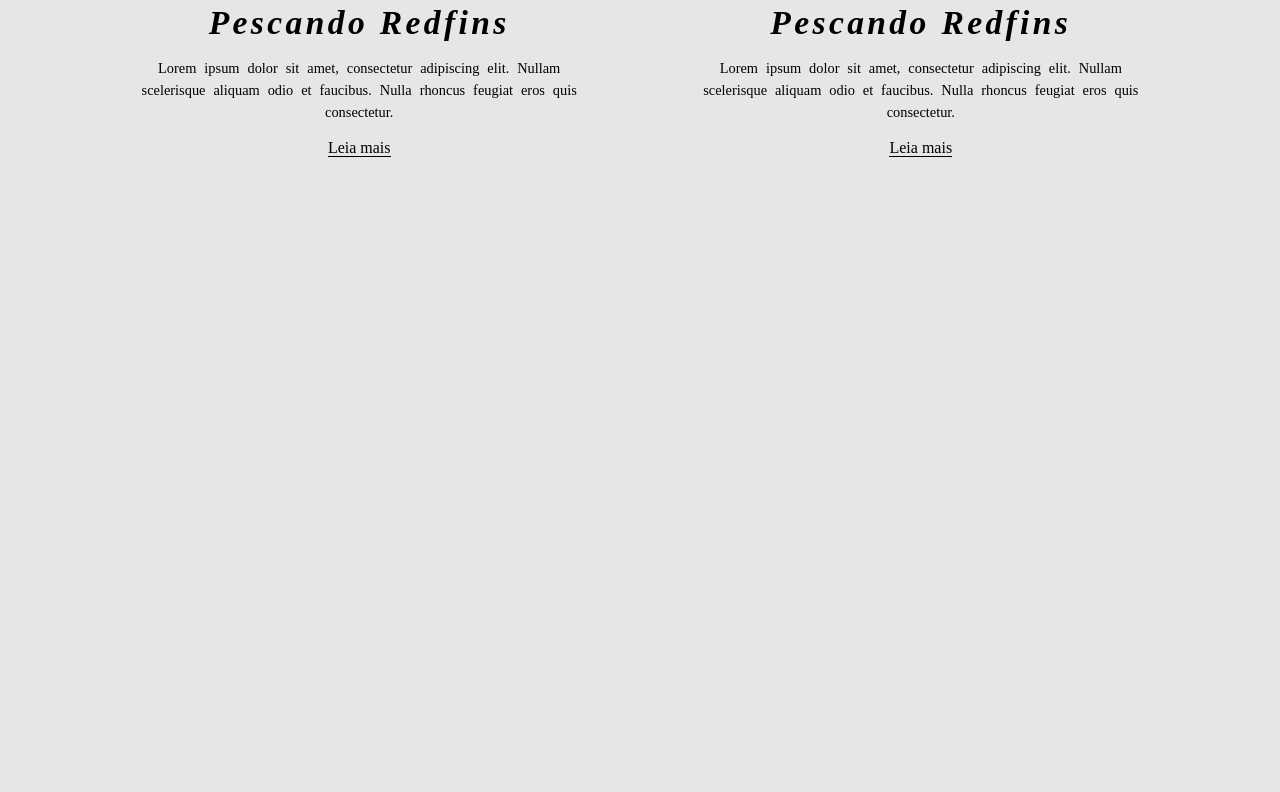
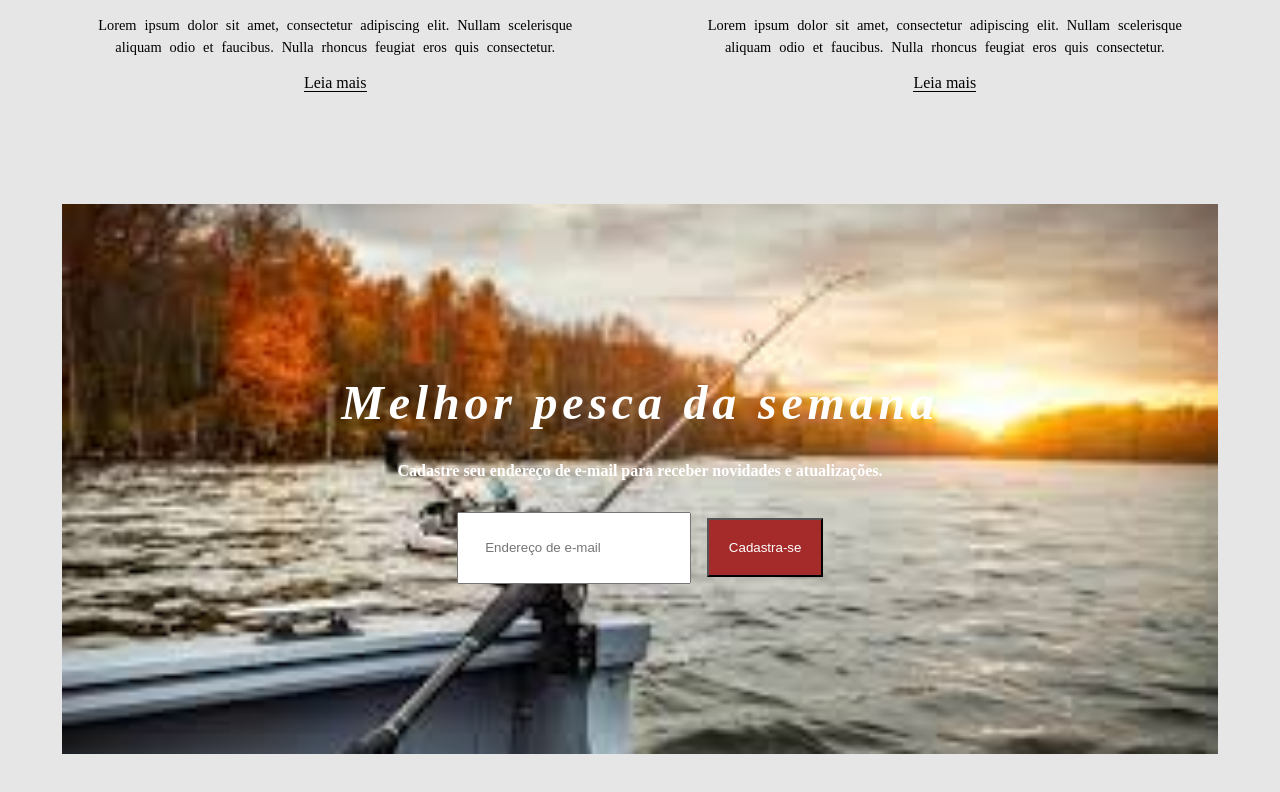
Before and after one commit to diegoflausino45/blog-pessoal, a React (Vite) app: page / in a window 1280 px wide. Shown: the part 2071-2863 px from the top of the page. Before the commit the page ends 2276 px from the top, so only its background shows below. Built offline with nearby package versions, Linux system fonts and the light colour scheme.

Commit message:
Commit Container Email

```diff
--- a/src/Pages/Home/home.jsx
+++ b/src/Pages/Home/home.jsx
@@ -60,6 +60,15 @@ function Home(){
                     </div>
                 </div>
             </div>
+
+            <div className={Styles.containerEmail}>
+                <h1>Melhor pesca da semana</h1>
+                <p>Cadastre seu endereço de e-mail para receber novidades e atualizações.</p>
+                <div className={Styles.form}>
+                    <input className={Styles.input} type="email" name="email" id="" placeholder='Endereço de e-mail' />
+                    <button className={Styles.button}>Cadastra-se</button>
+                </div>
+            </div>
         </div>
     )
 }
--- a/src/Pages/Home/home.module.css
+++ b/src/Pages/Home/home.module.css
@@ -1,13 +1,14 @@
 .home{
     width: 100%;
     height: 100%;
+    padding-bottom: 2em;
 }
 
 .containerPosts{
     grid-template-columns: 1fr 1fr ;
     display: grid;
     margin-top: 4em;
-    padding: 0 3em;
+    padding: 0 0em;
     gap: 4em;
 }
 
@@ -45,3 +46,53 @@
     color: black;
     border-bottom: 1px solid black;
 }
+
+
+.containerEmail{
+    width: 100%;
+    height: 550px;
+    margin: 4em 0;
+
+    background: url(/src/Image/download.jpg) no-repeat ;
+    background-size: cover;
+    background-position: center;
+
+    display: flex;
+    flex-direction: column;
+    align-items: center;
+    justify-content: center;
+    gap: 2em;
+
+    color: white;
+}
+
+.containerEmail h1{
+    font-size: 3em;
+    letter-spacing: 0.1em;
+    font-style: italic;
+    font-weight: 700;
+}
+
+.containerEmail p{
+    font-weight: 800;
+}
+
+.form{
+    width: 100%;
+    display: flex;
+    align-items: center;
+    justify-content: center;
+    gap: 1em;
+}
+
+
+.form input{
+    padding: 2em;
+}
+
+.form button{
+    padding: 1.5em;
+    background-color: brown;
+    color: white;
+    cursor: pointer;
+}
```
Also changed, not shown: src/Image/download.jpg (added).
